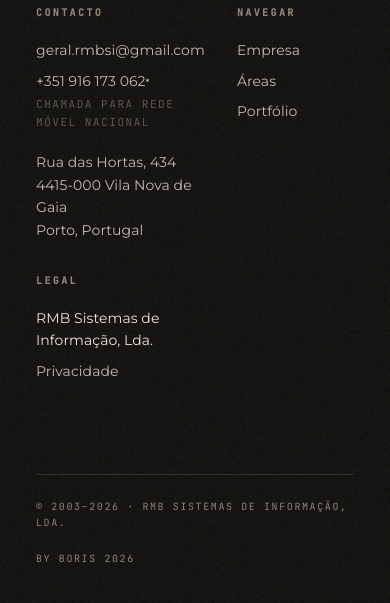
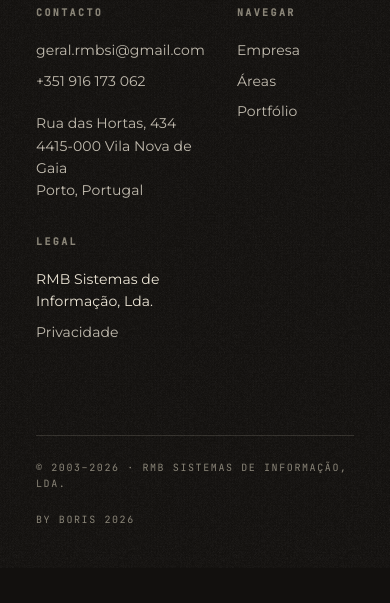
Before and after one commit to lfbarb/rmb.pt, a plain HTML site: page index.html in a window 390 px wide. Shown: the part 5161-5764 px from the top of the page. After the commit the page ends 5729 px from the top, so only its background shows below. Drawn offline with Linux system fonts and the light colour scheme.

Commit message:
Remove phone notice and asterisk from contact section

```diff
--- a/index.html
+++ b/index.html
@@ -313,7 +313,7 @@ footer ul a:hover{opacity:1;color:var(--ember)}
     <h4 data-t="ft.contact">Contacto</h4>
     <ul>
       <li><a href="mailto:geral.rmbsi@gmail.com">geral.rmbsi@gmail.com</a></li>
-      <li><a href="tel:+351916173062">+351 916 173 062</a><span style="font-size:10px">*</span><br/><span class="mono" style="font-size:11px;opacity:.6;margin-top:4px;display:block" data-t="ft.phone-notice">Chamada para rede móvel nacional</span></li>
+      <li><a href="tel:+351916173062">+351 916 173 062</a></li>
       <li style="margin-top:12px;opacity:.8">Rua das Hortas, 434<br/>4415-000 Vila Nova de Gaia<br/>Porto, Portugal</li>
     </ul>
   </div>
```
